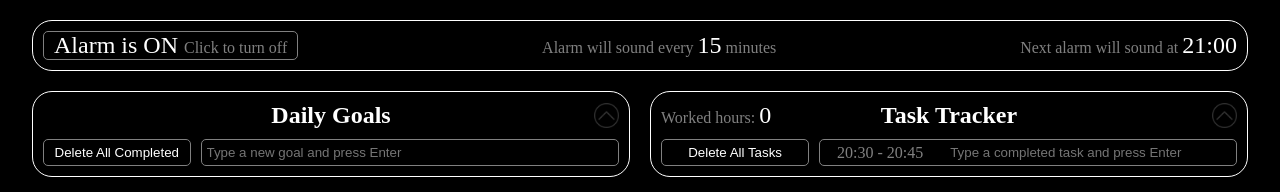
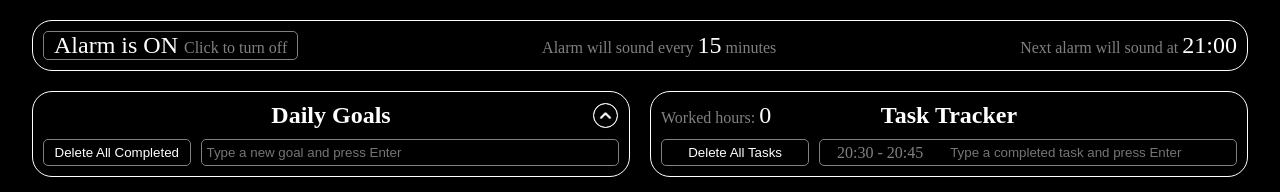
Before and after one commit to danifromecuador/plannywise_draft, a React (Vite) app: page / in a window 1280 px wide. Shown: the top 192 px of the page. Built offline with nearby package versions, Linux system fonts and the light colour scheme.

Commit message:
Change arrow icons on Todo component

```diff
--- a/src/todo/Todo.css
+++ b/src/todo/Todo.css
@@ -28,19 +28,33 @@
 
 .todo-collapse-up,
 .todo-collapse-down {
+
+  display: flex;
+  justify-content: flex-end;
+
+}
+
+.arrow-up {
+  background-image: url('../main/assets/arrow_up.png');
+
+}
+
+.arrow-up,
+.arrow-down {
   width: 25px;
   height: 25px;
+  padding: 5px;
+  margin: 1px;
+  border: 1px solid white;
+  border-radius: 50%;
+  background-image: url('../main/assets/arrow_up.png');
+  background-color: white;
   background-size: contain;
   background-repeat: no-repeat;
   cursor: pointer;
-  background-position-x: right;
 }
 
-.todo-collapse-up {
-  background-image: url('../main/assets/arrow_up.png');
-}
-
-.todo-collapse-down {
+.arrow-down {
   background-image: url('../main/assets/arrow_down.png');
 }
 
--- a/src/todo/Todo.jsx
+++ b/src/todo/Todo.jsx
@@ -46,8 +46,8 @@ export const Todo = () => {
           <span className={isNaN(calculateCompletedPercentage()) ? "hide" : "todo-completed-number"}>{calculateCompletedPercentage()}%</span>
         </span>
         <h1>Daily Goals</h1>
-        <div className={`todo-collapse-up ${hide1}`} onClick={collapse}></div>
-        <div className={`todo-collapse-down ${hide2}`} onClick={collapse}></div>
+        <div className={`todo-collapse-up ${hide1}`} onClick={collapse}><div className="arrow-up"></div></div>
+        <div className={`todo-collapse-down ${hide2}`} onClick={collapse}><div className="arrow-down"></div></div>
       </div>
       <ul className={` ${collapseClass} ${todoStore.todos.length === 0 && todoStore.dones.length === 0 ? "hide" : ""}`}>
         {todoStore.todos.map((t) => (<li key={t.index} className='todo-todo' onClick={() => todoStore.markAsDone(t)}>{t.text} </li>))}
```
Also changed, not shown: src/main/assets/arrow_down.png, src/main/assets/arrow_up.png.
